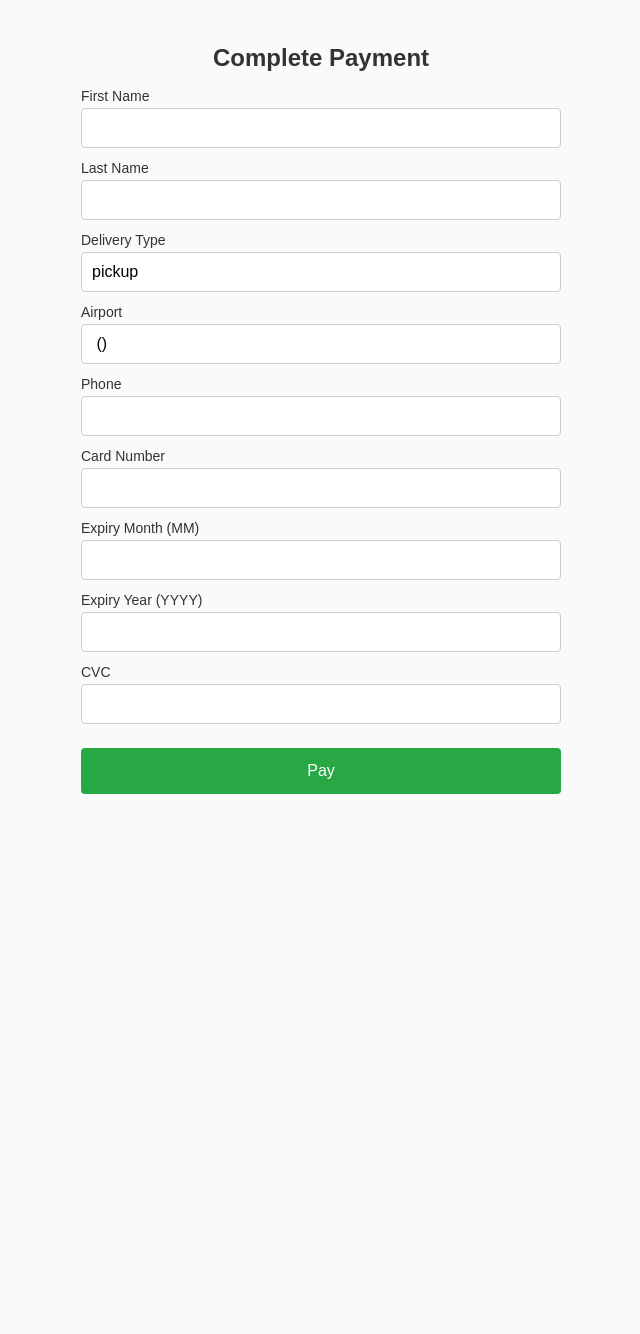
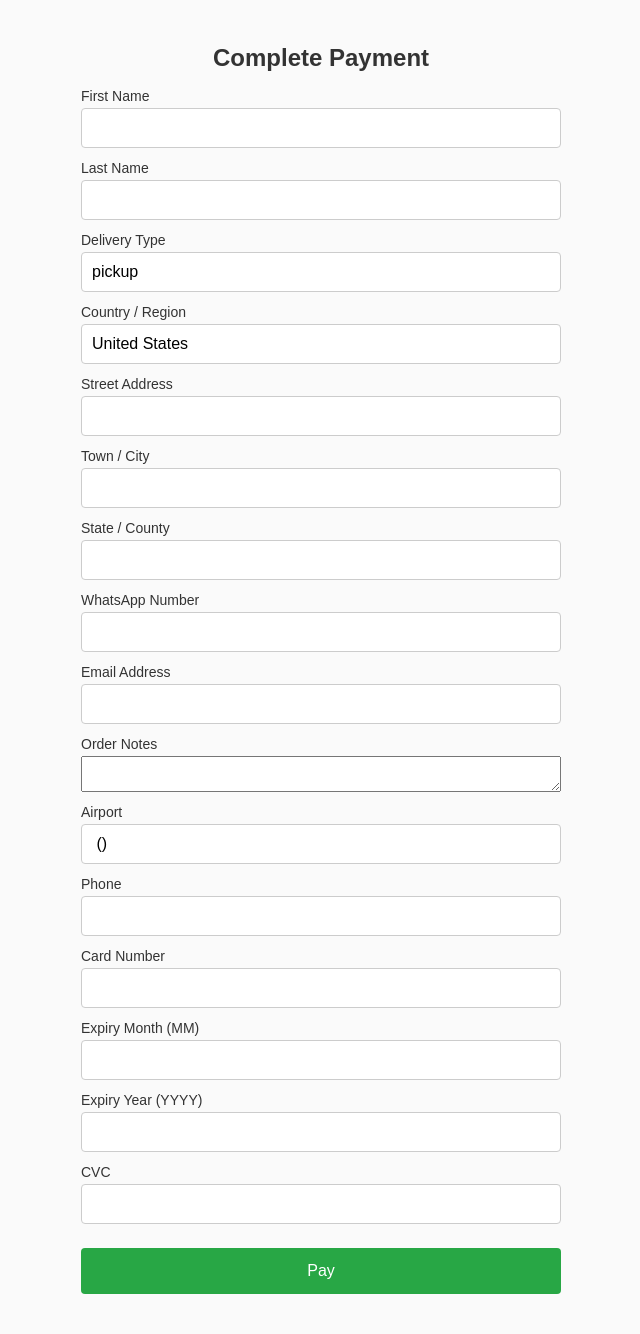
Before and after one commit to aash1r/farm_fresh_backend, a FastAPI app: template app/templates/payment_checkout.html in a window 1280 px wide. Shown: the whole page, without its empty margins (319-959 px from the left). Before the commit the page ends 794 px from the top, so only its background shows below. Run offline with FastAPI, Linux system fonts and the light colour scheme; the template is opened without the code that fills it, so the values that code supplies are empty; parts of the project's set-up code (start-up, migrations or seed data) failed here and were passed over; some libraries are stand-ins or nearby versions.

Commit message:
minor tweaks

```diff
--- a/app/templates/payment_checkout.html
+++ b/app/templates/payment_checkout.html
@@ -35,6 +35,35 @@
           <div class="field">
               <label>Delivery Type</label>
               <input type="text" id="deliveryTypeDisplay" readonly>
+          </div>
+
+          <div class="field">
+              <label for="country">Country / Region</label>
+              <input type="text" id="country" value="United States" required readonly>
+          </div>
+          <div class="field">
+              <label for="shipping_address">Street Address</label>
+              <input type="text" id="shipping_address" required>
+          </div>
+          <div class="field">
+              <label for="shipping_city">Town / City</label>
+              <input type="text" id="shipping_city" required>
+          </div>
+          <div class="field">
+              <label for="shipping_state">State / County</label>
+              <input type="text" id="shipping_state" required>
+          </div>
+          <div class="field">
+              <label for="whatsapp_number">WhatsApp Number</label>
+              <input type="text" id="whatsapp_number">
+          </div>
+          <div class="field">
+              <label for="email_address">Email Address</label>
+              <input type="email" id="email_address">
+          </div>
+          <div class="field">
+              <label for="order_notes">Order Notes</label>
+              <textarea id="order_notes" rows="2"></textarea>
           </div>
 
           <div id="pickupFields" style="display:none">
@@ -106,6 +135,15 @@
 
   // Prefill form fields once DOM is ready
   window.addEventListener('DOMContentLoaded', () => {
+      // Prefill new fields from CONTEXT
+      if (CONTEXT.country) document.getElementById('country').value = CONTEXT.country;
+      if (CONTEXT.shipping_address) document.getElementById('shipping_address').value = CONTEXT.shipping_address;
+      if (CONTEXT.shipping_city) document.getElementById('shipping_city').value = CONTEXT.shipping_city;
+      if (CONTEXT.shipping_state) document.getElementById('shipping_state').value = CONTEXT.shipping_state;
+      if (CONTEXT.whatsapp_number) document.getElementById('whatsapp_number').value = CONTEXT.whatsapp_number;
+      if (CONTEXT.email_address) document.getElementById('email_address').value = CONTEXT.email_address;
+      if (CONTEXT.order_notes) document.getElementById('order_notes').value = CONTEXT.order_notes;
+
       const dtDisplay = document.getElementById('deliveryTypeDisplay');
       if (dtDisplay) dtDisplay.value = DELIVERY_TYPE;
 
@@ -187,9 +225,14 @@
                   last_name: document.getElementById('lastName').value,
                   items: ITEMS,
                   delivery_type: DELIVERY_TYPE,
-                  shipping_zip: CONTEXT.shipping_zip,
-                  shipping_address: CONTEXT.shipping_address,
-                  shipping_state: CONTEXT.shipping_state,
+                  shipping_zip: document.getElementById('zipDisplay') ? document.getElementById('zipDisplay').value : CONTEXT.shipping_zip,
+                  shipping_address: document.getElementById('shipping_address') ? document.getElementById('shipping_address').value : CONTEXT.shipping_address,
+                  shipping_city: document.getElementById('shipping_city') ? document.getElementById('shipping_city').value : CONTEXT.shipping_city,
+                  shipping_state: document.getElementById('shipping_state') ? document.getElementById('shipping_state').value : CONTEXT.shipping_state,
+                  country: document.getElementById('country') ? document.getElementById('country').value : CONTEXT.country,
+                  whatsapp_number: document.getElementById('whatsapp_number') ? document.getElementById('whatsapp_number').value : CONTEXT.whatsapp_number,
+                  email_address: document.getElementById('email_address') ? document.getElementById('email_address').value : CONTEXT.email_address,
+                  order_notes: document.getElementById('order_notes') ? document.getElementById('order_notes').value : CONTEXT.order_notes,
                   phone: document.getElementById('phone') ? document.getElementById('phone').value : CONTEXT.phone,
                   airport_code: CONTEXT.airport_code,
                   airport_name: CONTEXT.airport_name,
```
Also changed, not shown: alembic/versions/6f7f4a0722d0_added_fields_to_order_schema.py (added, +40 -0 lines), app/models/order.py (+7 -0 lines), app/schemas/order.py (+12 -5 lines).
